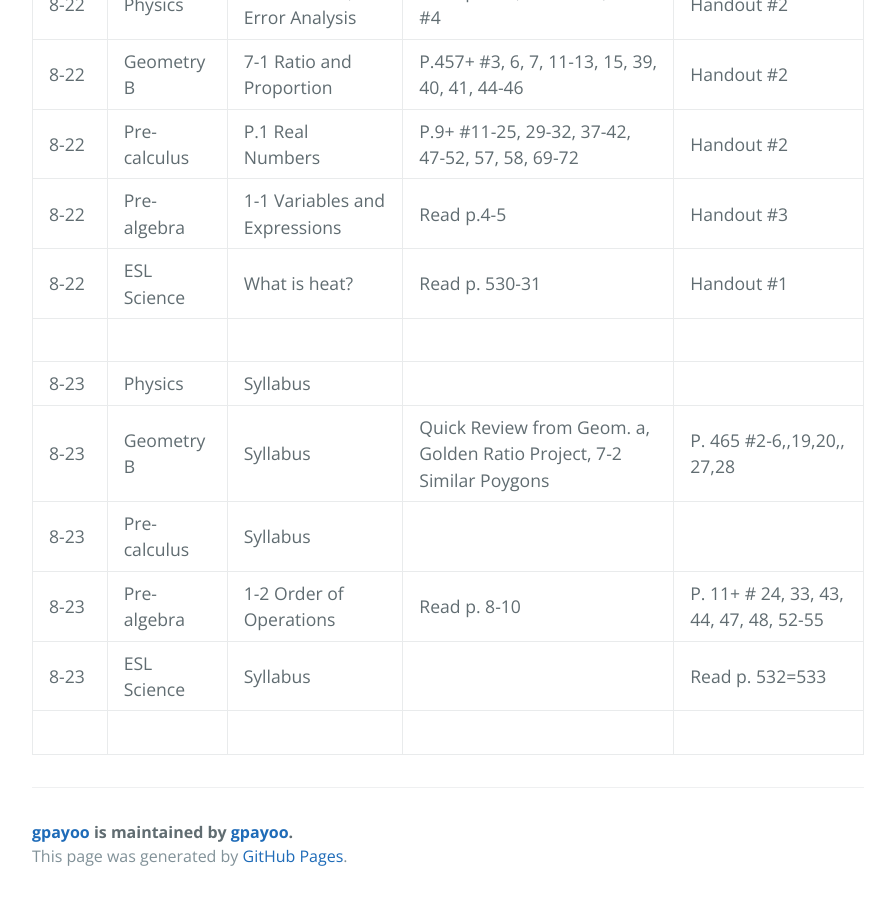
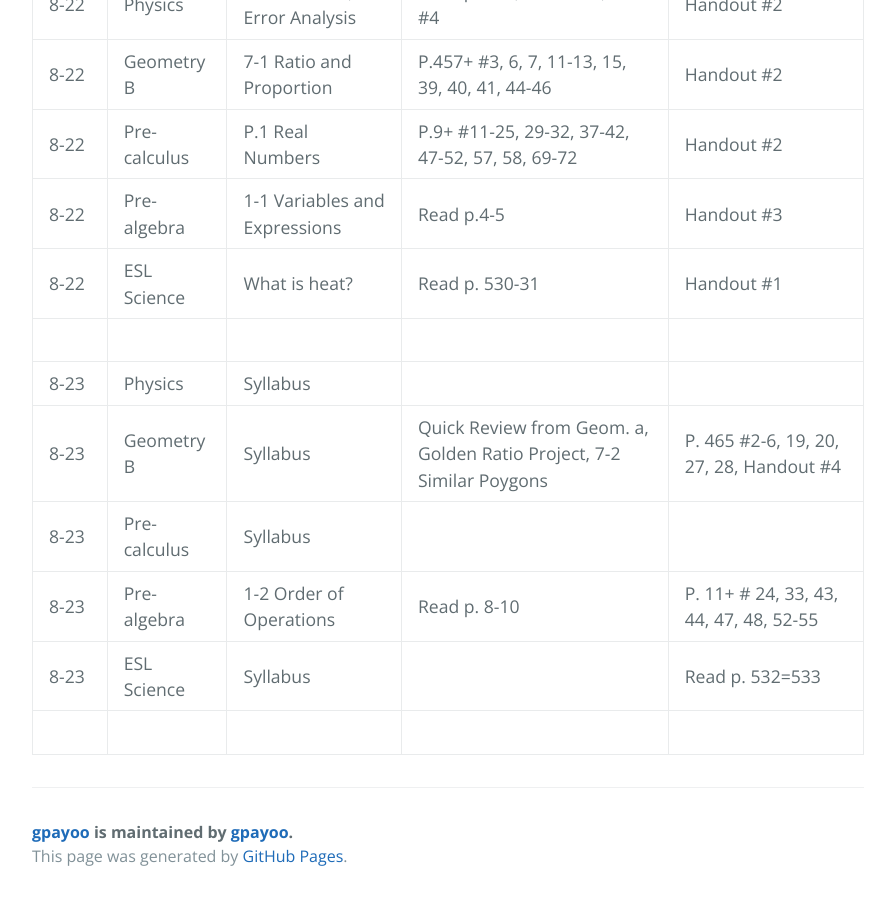
Before and after one commit to gpayoo/gpayoo, a Jekyll site: the page built from index.md, in a window 1280 px wide and 900 px high, scrolled down 950 px. Shown: the whole window, without its empty margins (192-1087 px from the left). Built offline with Jekyll 4.4.1, drawn with Linux system fonts in a browser that asks for light colours; our own code applies the rules of GitHub Pages for plain Markdown files.

Commit message:
Update index.md

```diff
--- a/index.md
+++ b/index.md
@@ -20,7 +20,7 @@ layout: default
 | 8-22 | ESL Science | What is heat? | Read p. 530-31 | Handout #1
 |      |             |             | |
 | 8-23 | Physics | Syllabus        | |
-| 8-23 | Geometry B | Syllabus     | Quick Review from Geom. a, Golden Ratio Project, 7-2 Similar Poygons | P. 465 #2-6,,19,20,, 27,28
+| 8-23 | Geometry B | Syllabus     | Quick Review from Geom. a, Golden Ratio Project, 7-2 Similar Poygons | P. 465 #2-6, 19, 20, 27, 28, Handout #4
 | 8-23 | Pre-calculus | Syllabus   | |
 | 8-23 | Pre-algebra | 1-2 Order of Operations | Read p. 8-10 | P. 11+ # 24, 33, 43, 44, 47, 48, 52-55
 | 8-23 | ESL Science | Syllabus    | | Read p. 532=533
```
